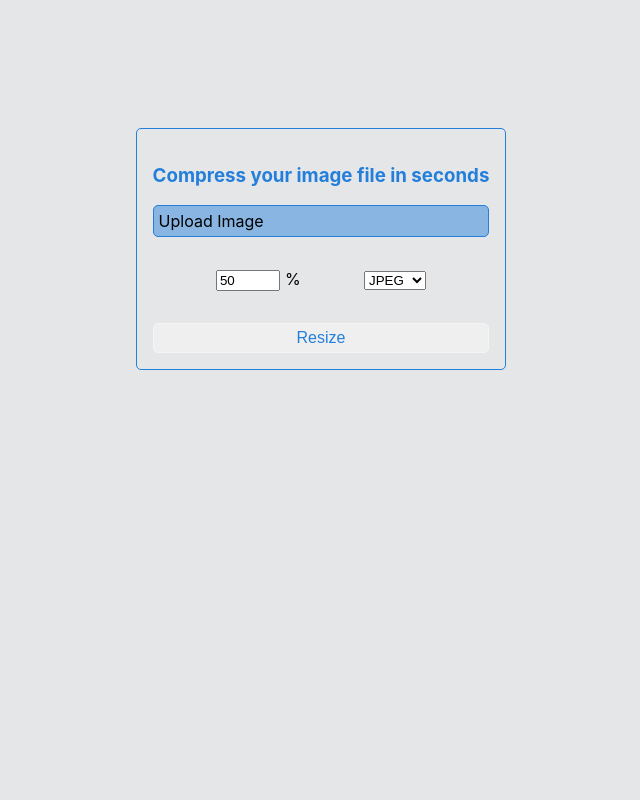
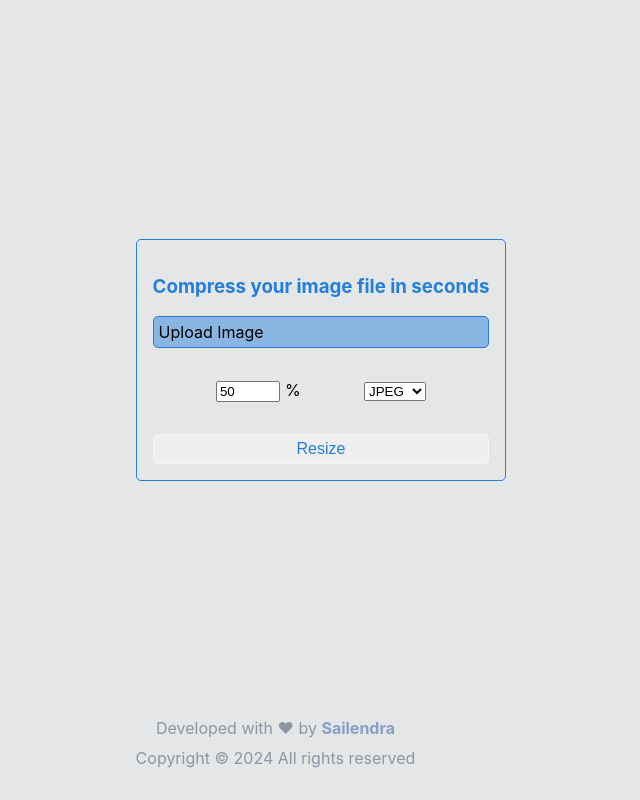
Before and after one commit to sailendrachettri/reducer, a React (Create React App) app: page / in a window 1280 px wide. Shown: the whole page, without its empty margins (319-959 px from the left). Built offline with nearby package versions, Linux system fonts and the light colour scheme.

Commit message:
footer added

```diff
--- a/src/App.css
+++ b/src/App.css
@@ -1,27 +1,33 @@
-:root{
-  --border-color:  #237fdb;
+:root {
+  --border-color: #237fdb;
+  --bg-color:  rgb(229, 230, 231);
 }
 
 body {
-  background-color: rgb(229, 230, 231);
+  background-color: var(--bg-color);
+  min-height: 90vh;
+  width: auto;
+  display: flex;
+  justify-content: center;
+  align-items: center;
 }
 
-a{
+a {
   text-decoration: none;
 }
+
 
 .container {
   display: flex;
   flex-direction: column;
   width: fit-content;
   border: 1px solid var(--border-color);
-  margin: auto;
-  margin-top: 10%;
+  justify-content: center;
   padding: 1rem;
   border-radius: 5px;
 }
 
-form h3{
+form h3 {
   color: var(--border-color);
 }
 
@@ -30,11 +36,11 @@ form h3{
   width: fit-content;
 }
 
-input[type="file"]{
+input[type="file"] {
   display: none;
 }
 
-label{
+label {
   font-size: 1rem;
   border: 1px solid var(--border-color);
   padding: 5px;
@@ -45,7 +51,7 @@ label{
   background-color: #237fdb7a;
 }
 
-.preview{
+.preview {
   height: 50px;
   width: 50px;
   margin-top: 10px;
@@ -53,12 +59,12 @@ label{
   border-radius: 3px;
 }
 
-.container p{
+.container p {
   margin-bottom: 1rem;
   margin-top: 12px;
 }
 
-button[type="submit"]{
+button[type="submit"] {
   width: 100%;
   font-size: 1rem;
 }
@@ -71,11 +77,11 @@ button[type="submit"]{
 
 }
 
-.quality input{
+.quality input {
   margin: 0;
 }
 
-.quality span{
+.quality span {
   margin-left: 5px;
 }
 
@@ -87,17 +93,42 @@ button {
   color: #237fdb;
 }
 
-.complected{
+.complected {
   display: flex;
   align-items: center;
   justify-content: center;
   flex-direction: column;
 }
 
-.complected a, .complected .download{
+.complected a,
+.complected .download {
   width: 100%;
 }
 
-.complected p{
+.complected p {
   color: rgb(55, 182, 55);
 }
+
+/*----------------------------FOOTER CSS STARTED---------------------------- */
+footer {
+  width: 100%;
+  text-align: center;
+  color:  rgba(84, 99, 122, 0.61);
+}
+
+footer a{
+  color:  rgba(109, 141, 189, 0.801);
+  font-weight: bold;
+}
+
+.footer-section {
+  margin: 2rem 0;
+  position: absolute;
+  bottom: 0;
+}
+
+.copyright{
+  margin-top: 10px;
+}
+
+/*----------------------------FOOTER CSS ENDED---------------------------- */
--- a/src/App.js
+++ b/src/App.js
@@ -2,12 +2,14 @@ import './App.css';
 import { ToastContainer } from 'react-toastify';
 import 'react-toastify/dist/ReactToastify.css';
 import ImageResize from './components/ImageResize';
+import Footer from './components/Footer';
 
 function App() {
   return (
     <>
       <ToastContainer />
       <ImageResize />
+      <Footer />
     </>
   );
 }
--- a/src/components/Footer.jsx
+++ b/src/components/Footer.jsx
@@ -0,0 +1,22 @@
+import { useEffect } from "react";
+
+export default function Footer() {
+    let githubLink = "https://github.com/sailendrachettri";
+
+    useEffect(() => {
+        let footerYear = document.getElementById("year");
+        let date = new Date();
+
+        footerYear.innerText = date.getFullYear();
+    }, [])
+
+
+    return (
+        <footer>
+            <div className="footer-section">
+                <div className="">Developed with ❤ by <a href={githubLink} className="">Sailendra</a> </div>
+                <div className="copyright">Copyright &copy; <span id="year">0000</span> All rights reserved</div>
+            </div>
+        </footer>
+    );
+}
```
